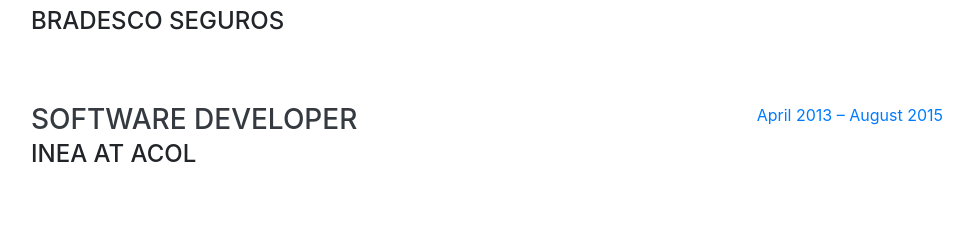
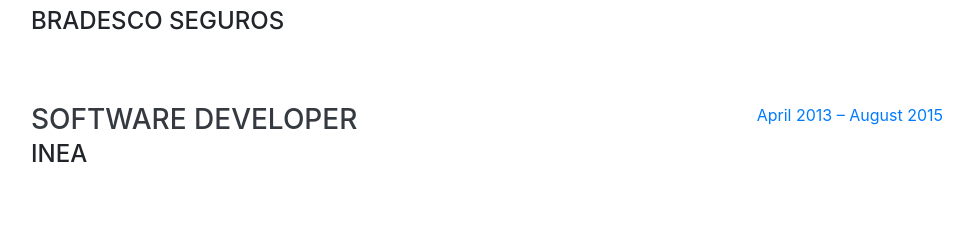
Before and after one commit to andersondebrito/resume, a website with bundled scripts: page index.html in a window 1280 px wide. Shown: the part 1100-1326 px from the top of the page, without its empty margins (289-1263 px from the left). Built offline with nearby package versions, Linux system fonts and the light colour scheme; a web font is replaced by a local one.

Commit message:
Changed company name
Changed company name

```diff
--- a/index.html
+++ b/index.html
@@ -114,7 +114,7 @@
         <div class="resume-item d-flex flex-column flex-md-row justify-content-between mb-5">
           <div class="resume-content">
             <h3 class="mb-0">Software Developer</h3>
-            <div class="subheading mb-3">INEA at ACOL</div>
+            <div class="subheading mb-3">INEA</div>
           </div>
           <div class="resume-date text-md-right">
             <span class="text-primary">April 2013 – August 2015</span>
```
